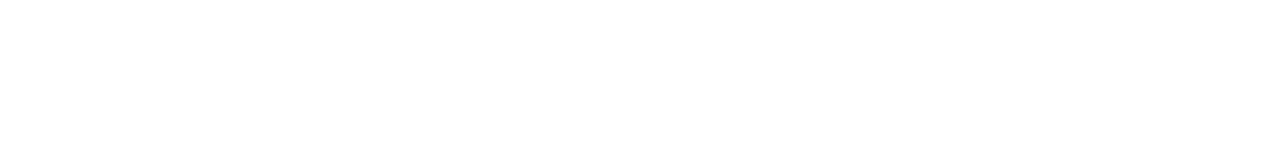
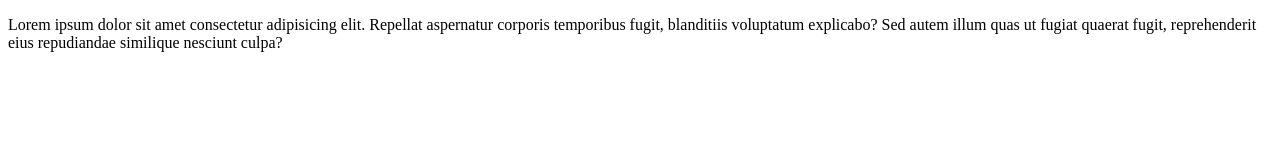
Before and after one commit to Diego-Moretti/projeto-1, a plain HTML site: page index.html in a window 1280 px wide. Drawn offline with Linux system fonts and the light colour scheme.

Commit message:
Adicionado texto no body

```diff
--- a/index.html
+++ b/index.html
@@ -6,6 +6,6 @@
     <title>Curso Gratuito Git e GitHub</title>
 </head>
 <body>
-
+    <p>Lorem ipsum dolor sit amet consectetur adipisicing elit. Repellat aspernatur corporis temporibus fugit, blanditiis voluptatum explicabo? Sed autem illum quas ut fugiat quaerat fugit, reprehenderit eius repudiandae similique nesciunt culpa?</p>
 </body>
 </html>
```
